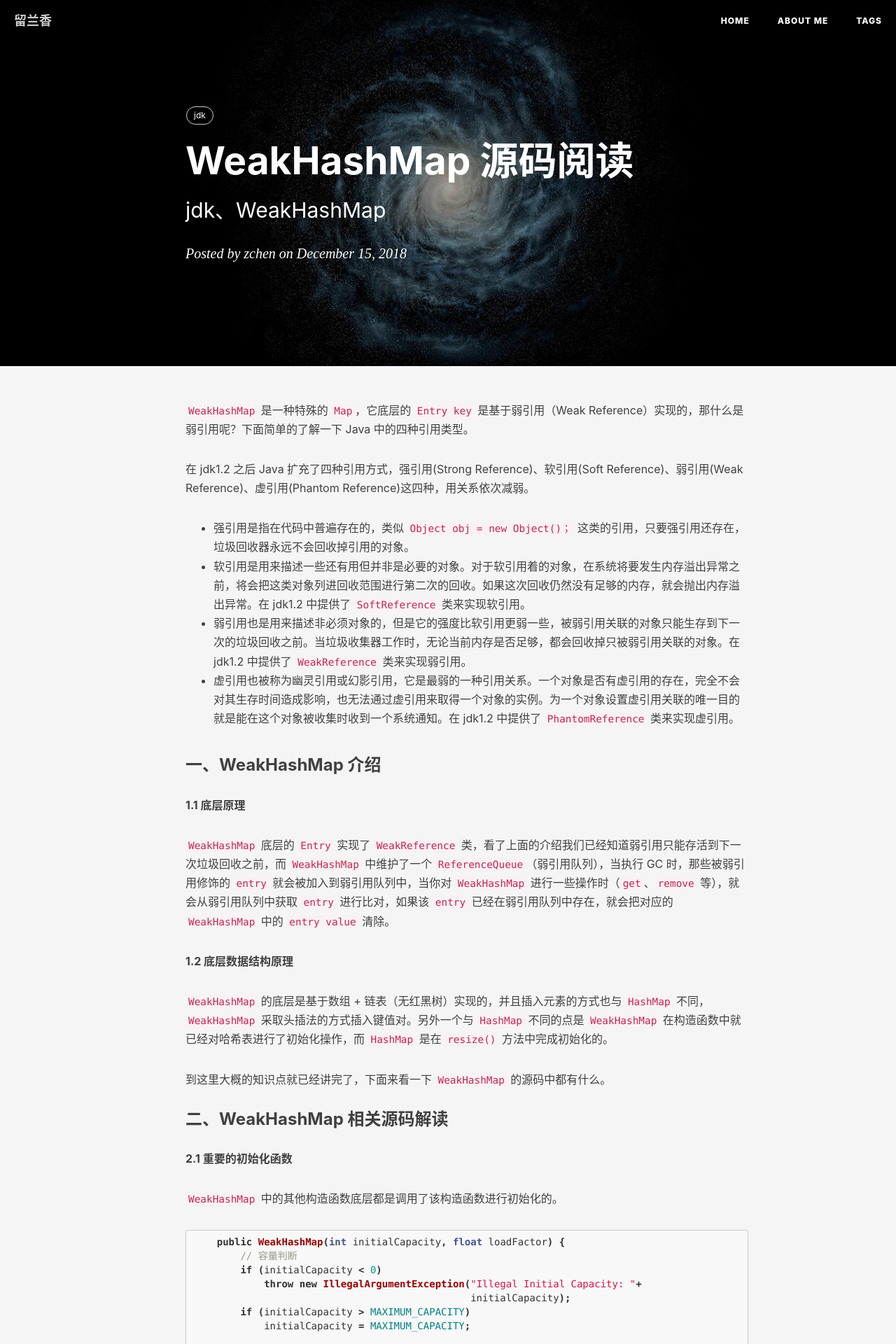
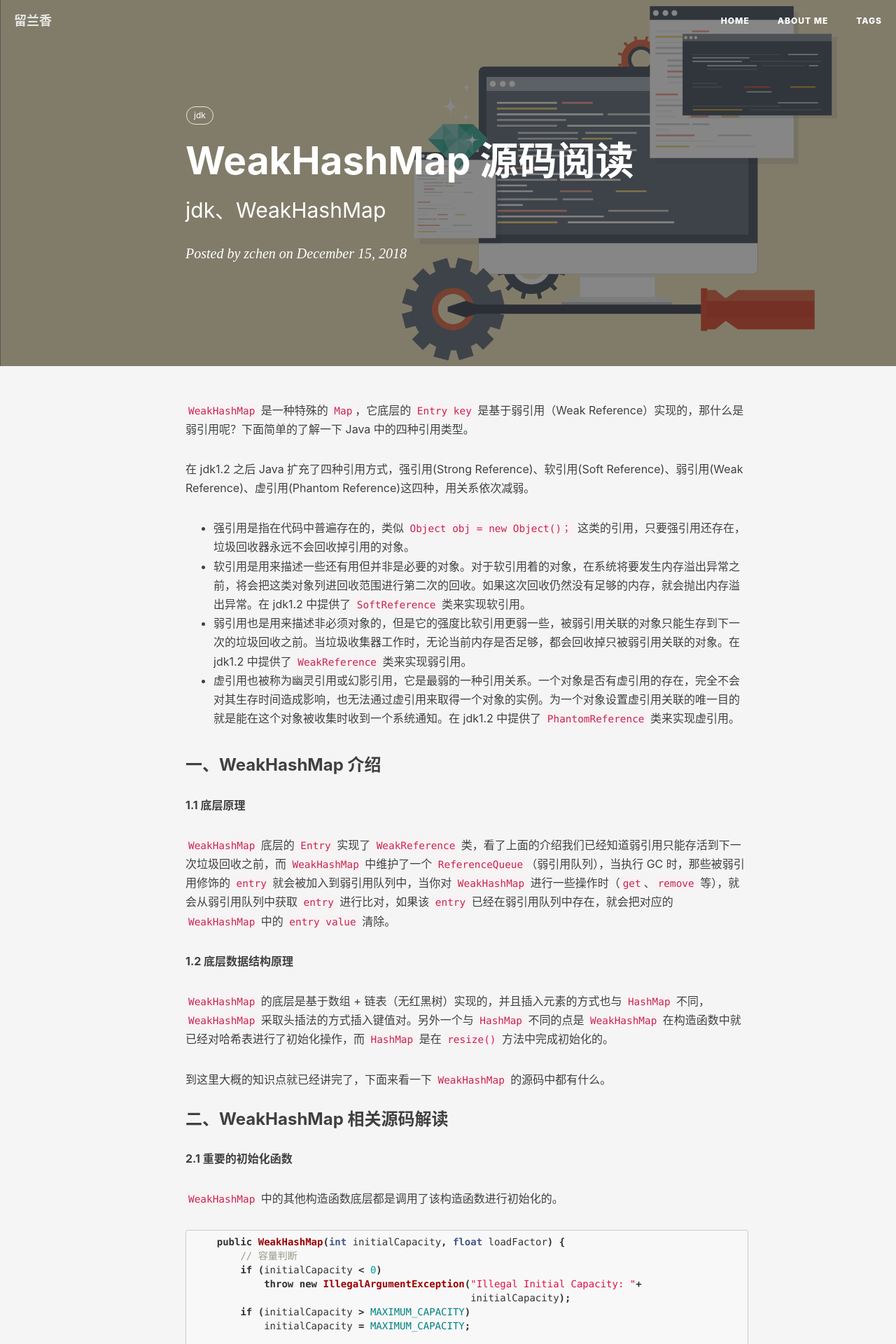
Before and after one commit to zchen96/zchen96.github.io, a Jekyll site: the page built from _posts/2018-12-15-WeakHashMap 源码阅读.md, in a window 1280 px wide. Shown: the top 1920 px of the page at 70% size. Built offline with Jekyll 4.4.1, drawn with Linux system fonts in a browser that asks for light colours; nearby versions of some CDN libraries; comment, search, counter and statistics services are not loaded.

Commit message:
update background image

```diff
--- a/_posts/2018-12-15-WeakHashMap 源码阅读.md
+++ b/_posts/2018-12-15-WeakHashMap 源码阅读.md
@@ -4,7 +4,7 @@
 subtitle:   jdk、WeakHashMap
 date:       2018-12-15
 author:     zchen
-header-img: img/post-bg-universe.jpg
+header-img: img/post-bg-debug.png
 catalog: true
 tags:
     - jdk
```
Also changed, not shown: _posts/2018-12-17-HashMap 扩容机制与线程安全分析.md (+1 -1 lines), img/post-bg-mma-0.png (deleted), img/post-bg-mma-1.jpg (deleted), img/post-bg-mma-2.jpg (deleted), img/post-bg-mma-3.jpg (deleted), img/post-bg-mma-4.jpg (deleted), img/post-bg-mma-5.jpg (deleted).
